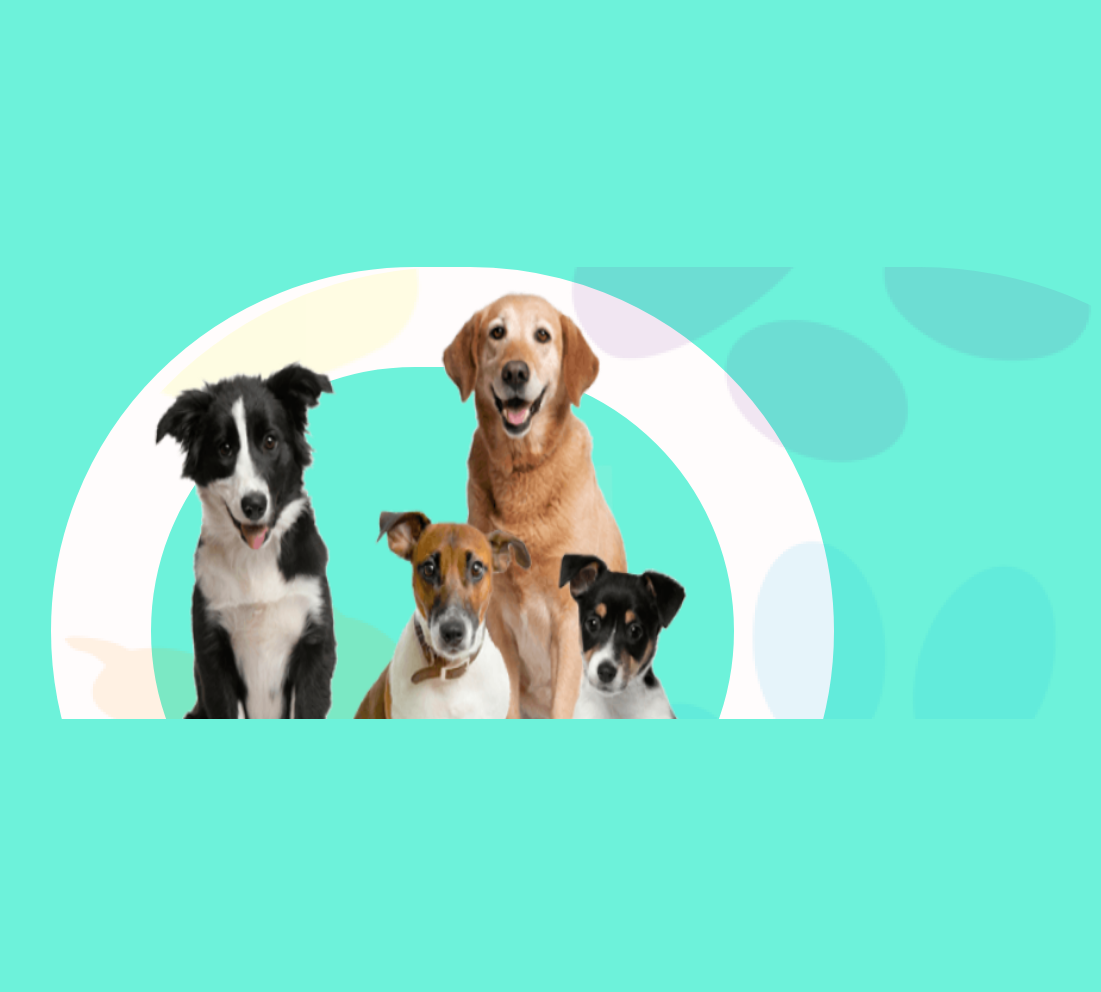
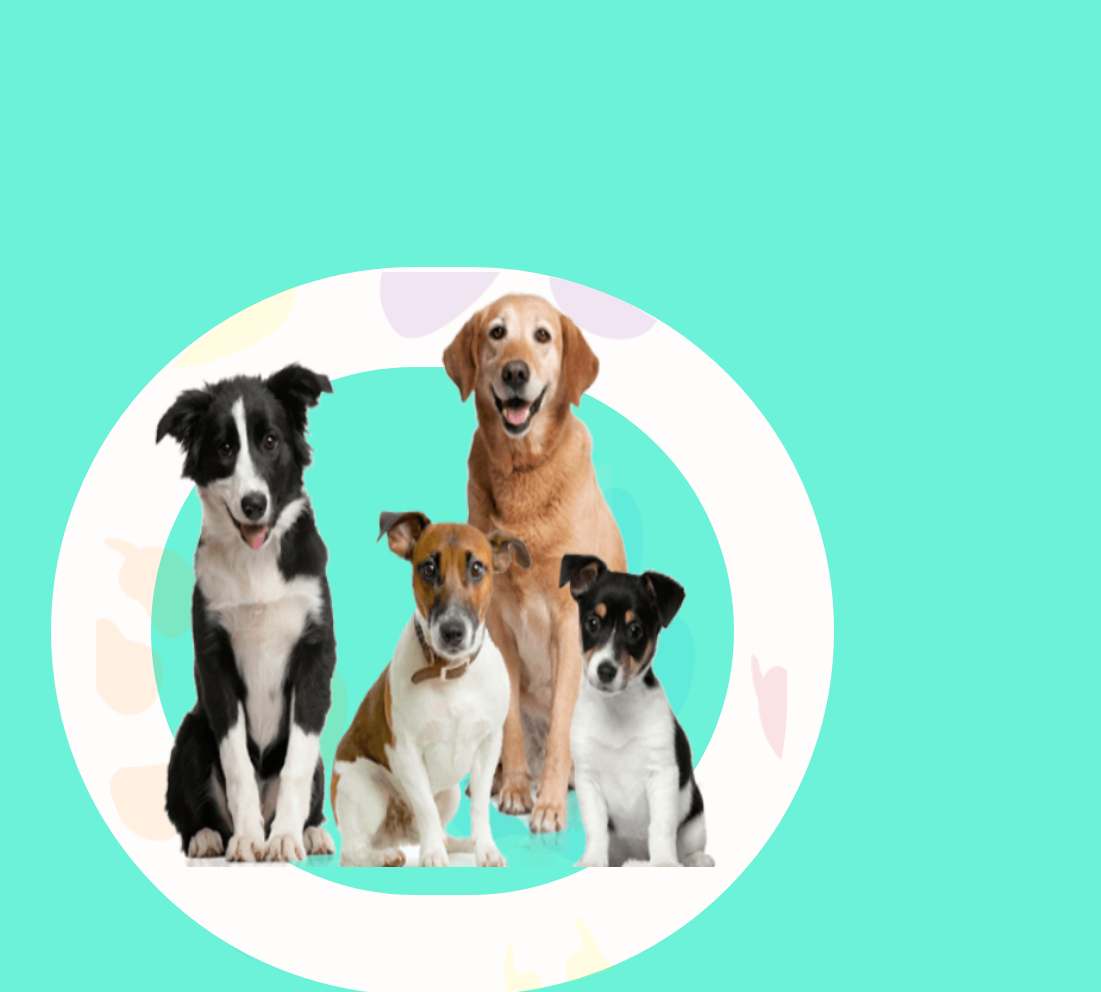
Before and after one commit to bsoncarty1/Destined_For_Greatness, a PHP site: page /Breeds.html in a window 1600 px wide. Shown: the part 183-1175 px from the top of the page, without its empty margins (499-1600 px from the left). Before the commit the page ends 902 px from the top, so only its background shows below. Run offline with PHP 8.4, Linux system fonts and the light colour scheme.

Commit message:
Centering pawprints

```diff
--- a/CSS/style.css
+++ b/CSS/style.css
@@ -88,7 +88,7 @@ body {
     font-weight: bolder;
 }
 
-.pawprints{
+#prints{
     position: absolute;
     width: 691px;
     height: 720px;
@@ -122,8 +122,11 @@ body {
     position: fixed;
 }
 #breedsPrints{
-    left: 550px;
-    top: 450px;
-    position: fixed;
-    border-radius: 400px;
+    position: absolute;
+    width: 691px;
+    height: 720px;
+    left: 595px;
+    top: 455px;
+    opacity: 0.1;
+    border-radius: 290px;
 }
```
